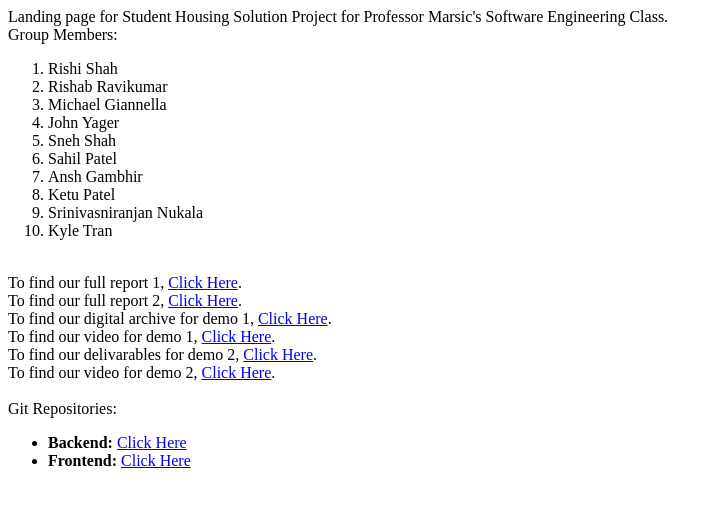
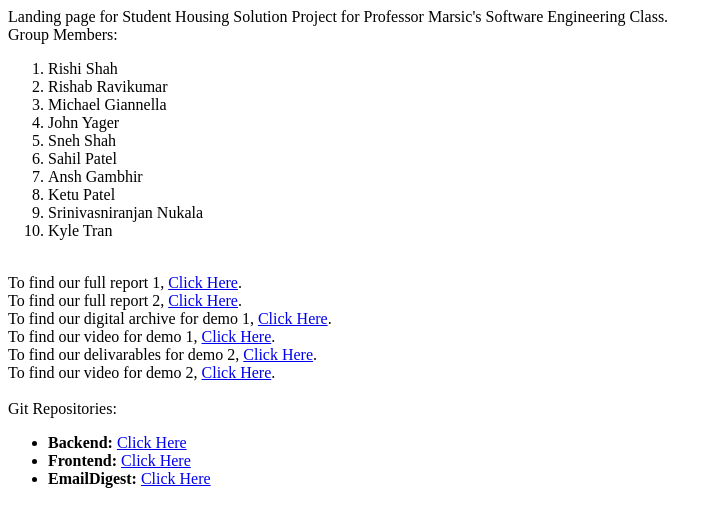
Before and after one commit to mgiannella/StudentHousingSolution-Landing, a plain HTML site: page index.html in a window 1280 px wide. Shown: the whole page, without its empty margins (0-722 px from the left). Drawn offline with Linux system fonts and the light colour scheme.

Commit message:
Update index.html

```diff
--- a/index.html
+++ b/index.html
@@ -37,6 +37,7 @@
   <ul>
     <li><b>Backend: </b><a href="https://github.com/mgiannella/StudentHousingSolution-App">Click Here</a></li>
     <li><b>Frontend: </b><a href="https://github.com/rishabr17/StudentHousingSolution-Frontend">Click Here</a></li>
+    <li><b>EmailDigest: </b><a href="https://github.com/rishabr17/StudentHousingSolution-EmailDigest">Click Here</a></li>
   </ul>
 </body>
 </html>
```
